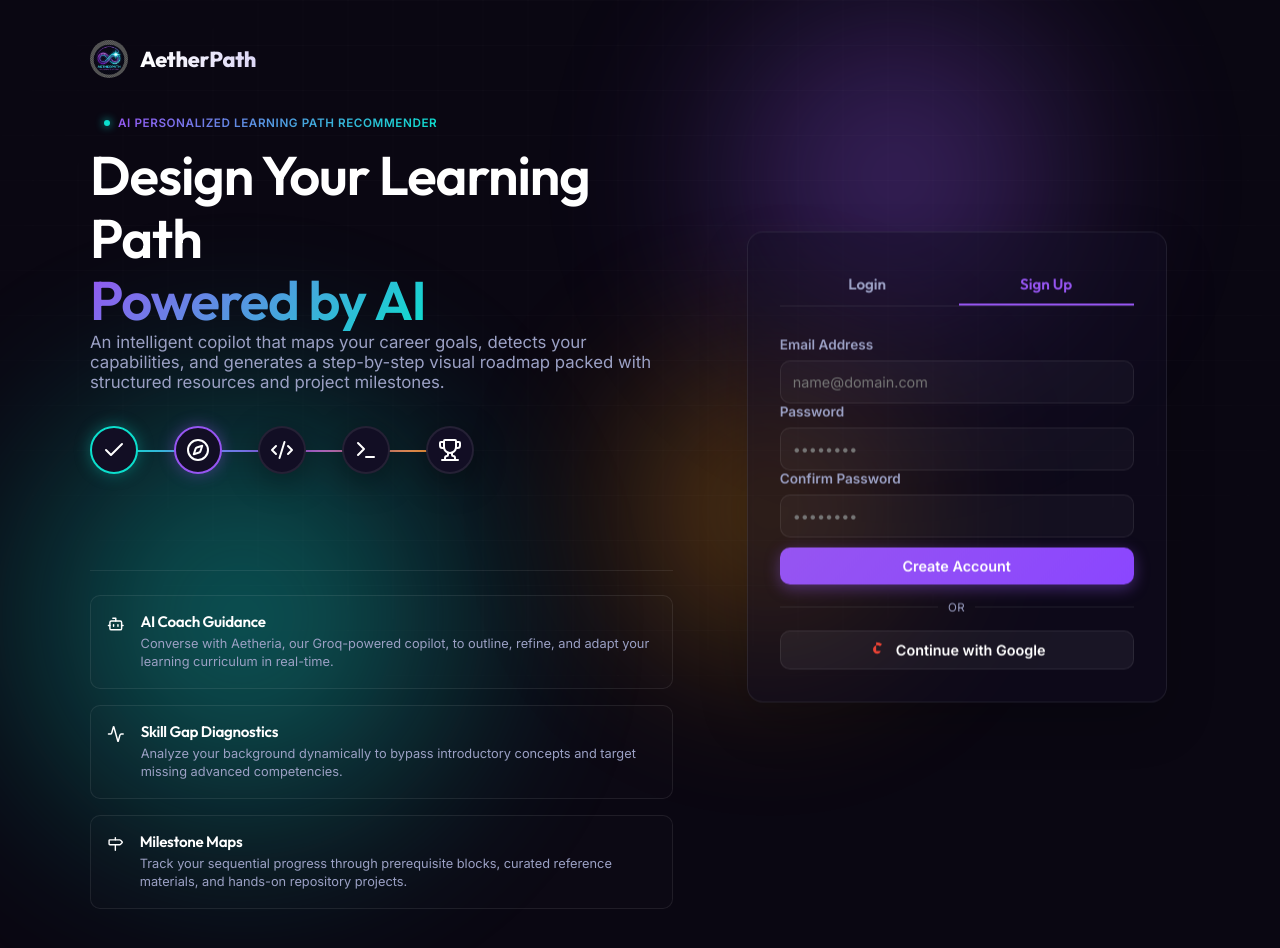
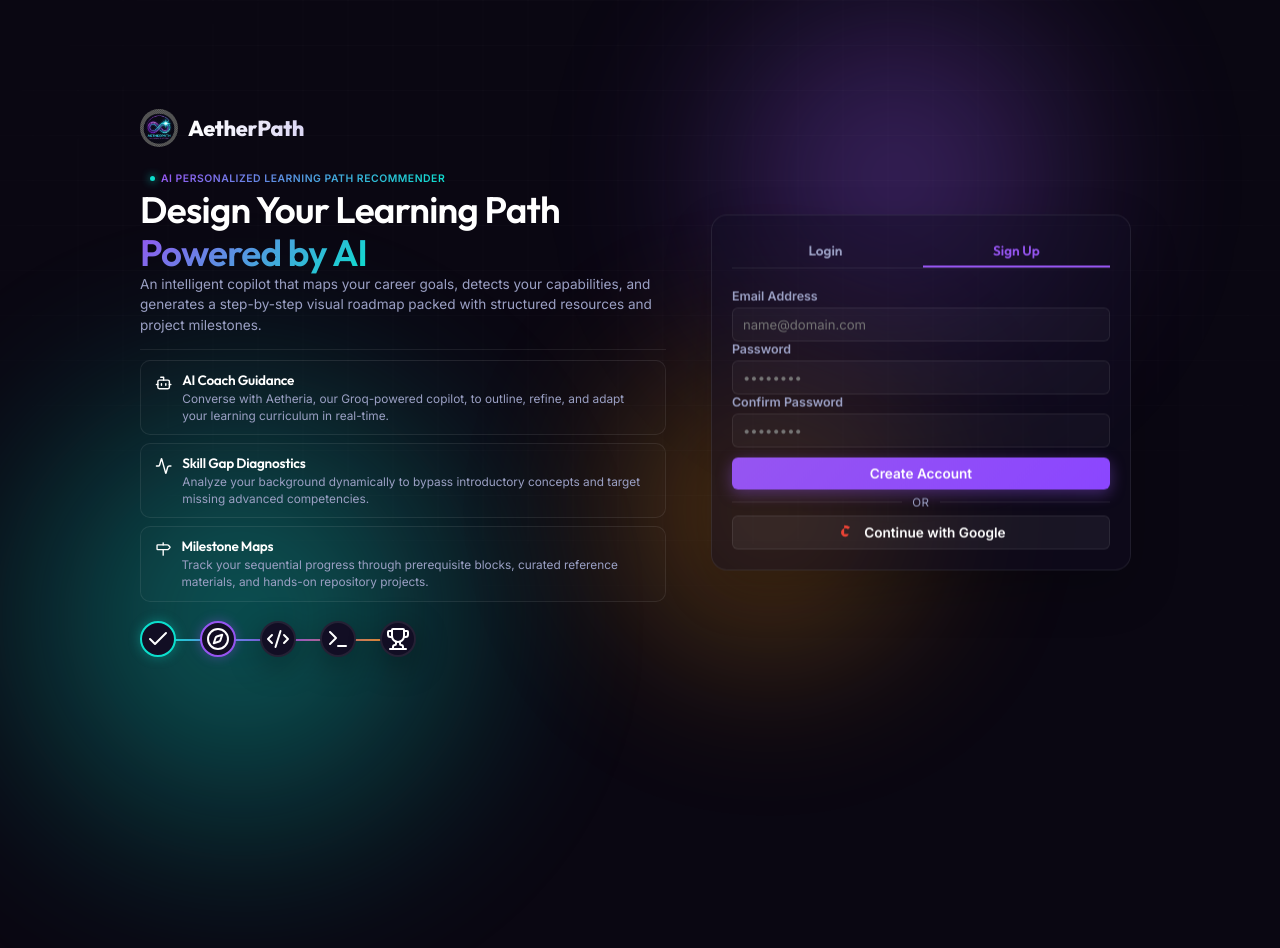
Before and after one commit to ShaikMuktharBasha/HCLTech_Amplified_Challenge, a website built with Vite: page index.html in a window 1280 px wide. After the commit the page ends 915 px from the top, so only its background shows below. Built offline with nearby package versions, Linux system fonts and the light colour scheme.

Commit message:
design: make landing elements more compact and place features before roadmap preview

```diff
--- a/index.html
+++ b/index.html
@@ -49,27 +49,6 @@
           <p class="landing-hero-desc">An intelligent copilot that maps your career goals, detects your capabilities, and generates a step-by-step visual roadmap packed with structured resources and project milestones.</p>
         </div>
 
-        <!-- Roadmap Flow Illustration -->
-        <div class="landing-preview">
-          <div class="flow-illustration">
-            <div class="flow-node completed">
-              <i data-lucide="check"></i>
-            </div>
-            <div class="flow-node active">
-              <i data-lucide="compass"></i>
-            </div>
-            <div class="flow-node">
-              <i data-lucide="code-2"></i>
-            </div>
-            <div class="flow-node">
-              <i data-lucide="terminal"></i>
-            </div>
-            <div class="flow-node">
-              <i data-lucide="trophy"></i>
-            </div>
-          </div>
-        </div>
-
         <div class="landing-features">
           <div class="landing-feature-card">
             <i data-lucide="bot"></i>
@@ -90,6 +69,27 @@
             <div>
               <h4>Milestone Maps</h4>
               <p>Track your sequential progress through prerequisite blocks, curated reference materials, and hands-on repository projects.</p>
+            </div>
+          </div>
+        </div>
+
+        <!-- Roadmap Flow Illustration -->
+        <div class="landing-preview">
+          <div class="flow-illustration">
+            <div class="flow-node completed">
+              <i data-lucide="check"></i>
+            </div>
+            <div class="flow-node active">
+              <i data-lucide="compass"></i>
+            </div>
+            <div class="flow-node">
+              <i data-lucide="code-2"></i>
+            </div>
+            <div class="flow-node">
+              <i data-lucide="terminal"></i>
+            </div>
+            <div class="flow-node">
+              <i data-lucide="trophy"></i>
             </div>
           </div>
         </div>
--- a/src/style.css
+++ b/src/style.css
@@ -2014,7 +2014,7 @@ h1, h2, h3, h4, h5, h6 {
   align-items: center;
   justify-content: center;
   min-height: 100vh;
-  padding: 40px 20px;
+  padding: 20px;
   position: relative;
   z-index: 10;
   overflow-y: auto;
@@ -2042,9 +2042,9 @@ h1, h2, h3, h4, h5, h6 {
 /* Split Grid Layout for Landing Page */
 .landing-grid {
   display: grid;
-  grid-template-columns: 1.25fr 1fr;
-  gap: 50px;
-  max-width: 1100px;
+  grid-template-columns: 1.2fr 1fr;
+  gap: 36px;
+  max-width: 1000px;
   width: 100%;
   align-items: center;
   margin: 0 auto;
@@ -2056,7 +2056,7 @@ h1, h2, h3, h4, h5, h6 {
   flex-direction: column;
   align-items: flex-start;
   text-align: left;
-  gap: 24px;
+  gap: 14px;
 }
 
 .landing-right {
@@ -2069,7 +2069,7 @@ h1, h2, h3, h4, h5, h6 {
 /* Adjustments for Title & Desc on Left */
 .landing-left .landing-hero-title {
   text-align: left;
-  font-size: 3.4rem;
+  font-size: 2.3rem;
   max-width: 100%;
   line-height: 1.15;
 }
@@ -2077,19 +2077,20 @@ h1, h2, h3, h4, h5, h6 {
 .landing-left .landing-hero-desc {
   text-align: left;
   max-width: 100%;
-  font-size: 1.05rem;
-  color: var(--text-muted);
+  font-size: 0.85rem;
+  color: var(--text-muted);
+  line-height: 1.5;
 }
 
 .landing-left .landing-brand {
-  margin-bottom: 8px;
+  margin-bottom: 4px;
 }
 
 /* Roadmap illustration inside left column */
 .landing-left .landing-preview {
-  margin-top: 10px;
+  margin-top: 5px;
   max-width: 100%;
-  height: 120px;
+  height: 70px;
   background: radial-gradient(circle at center, rgba(var(--primary-hsl), 0.03) 0%, transparent 80%);
   border-bottom: none;
 }
@@ -2098,8 +2099,8 @@ h1, h2, h3, h4, h5, h6 {
 .landing-left .landing-features {
   display: flex;
   flex-direction: column;
-  gap: 16px;
-  padding-top: 24px;
+  gap: 8px;
+  padding-top: 10px;
   border-top: 1px solid var(--panel-border);
   width: 100%;
 }
@@ -2112,8 +2113,8 @@ h1, h2, h3, h4, h5, h6 {
   display: flex;
   flex-direction: row;
   align-items: flex-start;
-  gap: 16px;
-  padding: 16px;
+  gap: 10px;
+  padding: 10px 14px;
   transition: all 0.3s cubic-bezier(0.16, 1, 0.3, 1);
 }
 
@@ -2125,18 +2126,18 @@ h1, h2, h3, h4, h5, h6 {
 
 .landing-left .landing-feature-card i {
   color: var(--secondary);
-  width: 20px;
-  height: 20px;
+  width: 18px;
+  height: 18px;
   flex-shrink: 0;
-  margin-top: 2px;
+  margin-top: 1px;
   filter: drop-shadow(0 0 4px var(--secondary-glow));
 }
 
 .landing-left .landing-feature-card h4 {
-  font-size: 0.95rem;
+  font-size: 0.85rem;
   font-weight: 600;
   color: #fff;
-  margin-bottom: 4px;
+  margin-bottom: 2px;
 }
 
 [data-theme="light"] .landing-left .landing-feature-card h4 {
@@ -2144,22 +2145,22 @@ h1, h2, h3, h4, h5, h6 {
 }
 
 .landing-left .landing-feature-card p {
-  font-size: 0.8rem;
-  color: var(--text-muted);
-  line-height: 1.45;
+  font-size: 0.74rem;
+  color: var(--text-muted);
+  line-height: 1.4;
 }
 
 /* Brand display inside landing-left */
 .landing-brand {
   display: flex;
   align-items: center;
-  gap: 12px;
+  gap: 10px;
 }
 
 .landing-brand .brand-logo {
   background: linear-gradient(135deg, var(--primary), var(--secondary));
-  width: 32px;
-  height: 32px;
+  width: 28px;
+  height: 28px;
   border-radius: var(--border-radius-sm);
   display: flex;
   align-items: center;
@@ -2169,14 +2170,14 @@ h1, h2, h3, h4, h5, h6 {
 
 .landing-brand .brand-logo i {
   color: white;
-  width: 16px;
-  height: 16px;
+  width: 14px;
+  height: 14px;
 }
 
 .landing-brand .brand-name {
   font-family: var(--font-headings);
   font-weight: 800;
-  font-size: 1.15rem;
+  font-size: 1.1rem;
   letter-spacing: -0.01em;
 }
 
@@ -2184,12 +2185,12 @@ h1, h2, h3, h4, h5, h6 {
 .promo-badge {
   display: inline-flex;
   align-items: center;
-  gap: 8px;
+  gap: 6px;
   background: rgba(var(--primary-hsl), 0.1);
   border: 1px solid rgba(var(--primary-hsl), 0.2);
-  padding: 6px 14px;
+  padding: 4px 10px;
   border-radius: 99px;
-  margin-bottom: 8px;
+  margin-bottom: 0px;
   animation: pulse-border 3s infinite;
 }
 
@@ -2199,15 +2200,15 @@ h1, h2, h3, h4, h5, h6 {
 }
 
 .promo-badge .badge-dot {
-  width: 6px;
-  height: 6px;
+  width: 5px;
+  height: 5px;
   background: var(--secondary);
   border-radius: 50%;
   box-shadow: 0 0 8px var(--secondary);
 }
 
 .promo-badge .badge-text {
-  font-size: 0.73rem;
+  font-size: 0.65rem;
   font-weight: 600;
   letter-spacing: 0.05em;
   text-transform: uppercase;
@@ -2227,7 +2228,7 @@ h1, h2, h3, h4, h5, h6 {
 .flow-illustration {
   display: flex;
   align-items: center;
-  gap: 36px;
+  gap: 24px;
   position: relative;
 }
 
@@ -2235,16 +2236,16 @@ h1, h2, h3, h4, h5, h6 {
   content: "";
   position: absolute;
   top: 50%;
-  left: 20px;
-  right: 20px;
+  left: 15px;
+  right: 15px;
   height: 2px;
   background: linear-gradient(90deg, var(--secondary), var(--primary), var(--warning));
   z-index: 1;
 }
 
 .flow-node {
-  width: 48px;
-  height: 48px;
+  width: 36px;
+  height: 36px;
   border-radius: 50%;
   background: var(--bg-secondary);
   border: 2px solid var(--panel-border);
@@ -2259,7 +2260,7 @@ h1, h2, h3, h4, h5, h6 {
 
 .flow-node.active {
   border-color: var(--primary);
-  box-shadow: 0 0 16px var(--primary-glow);
+  box-shadow: 0 0 12px var(--primary-glow);
 }
 
 .flow-node.active i {
@@ -2268,7 +2269,7 @@ h1, h2, h3, h4, h5, h6 {
 
 .flow-node.completed {
   border-color: var(--secondary);
-  box-shadow: 0 0 16px var(--secondary-glow);
+  box-shadow: 0 0 12px var(--secondary-glow);
 }
 
 .flow-node.completed i {
@@ -2276,8 +2277,8 @@ h1, h2, h3, h4, h5, h6 {
 }
 
 .flow-node i {
-  width: 18px;
-  height: 18px;
+  width: 14px;
+  height: 14px;
   color: var(--text-muted);
 }
 
@@ -2286,6 +2287,41 @@ h1, h2, h3, h4, h5, h6 {
   box-shadow: 0 20px 50px rgba(0,0,0,0.2);
   width: 100%;
   animation: float-card 6s ease-in-out infinite alternate;
+  padding: 20px;
+  gap: 16px;
+}
+
+.landing-right .auth-card .auth-tabs {
+  margin-bottom: 4px;
+}
+
+.landing-right .auth-card .auth-tab {
+  padding: 6px 12px;
+  font-size: 0.85rem;
+}
+
+.landing-right .auth-card .form-group {
+  gap: 4px;
+}
+
+.landing-right .auth-card label {
+  font-size: 0.78rem;
+}
+
+.landing-right .auth-card input {
+  padding: 8px 10px;
+  font-size: 0.82rem;
+  border-radius: var(--border-radius-sm);
+}
+
+.landing-right .auth-card .btn {
+  padding: 8px 16px;
+  font-size: 0.85rem;
+  border-radius: var(--border-radius-sm);
+}
+
+.landing-right .auth-card .auth-divider {
+  margin: 6px 0;
 }
 
 @keyframes float-card {
@@ -2301,7 +2337,7 @@ h1, h2, h3, h4, h5, h6 {
   }
   .landing-left .landing-hero-title {
     text-align: center;
-    font-size: 2.5rem;
+    font-size: 2.2rem;
   }
   .landing-left .landing-hero-desc {
     text-align: center;
```
